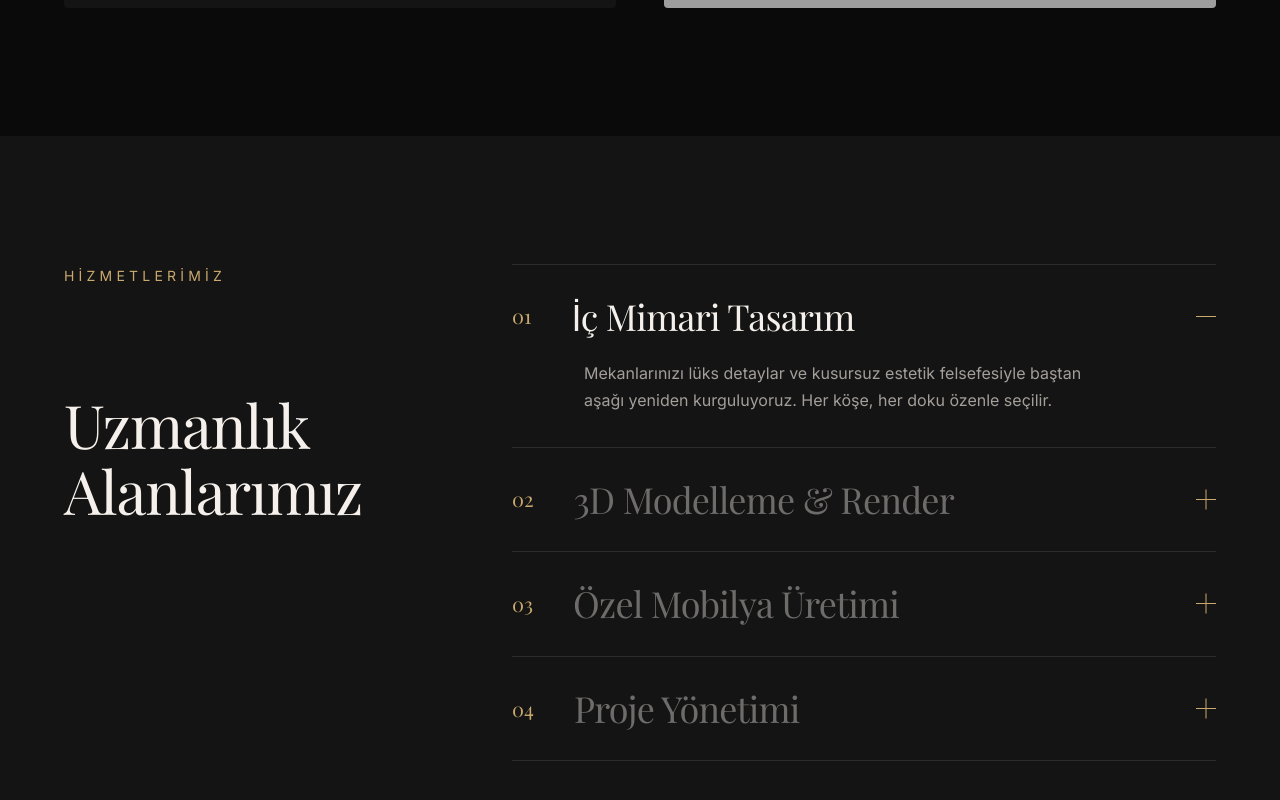
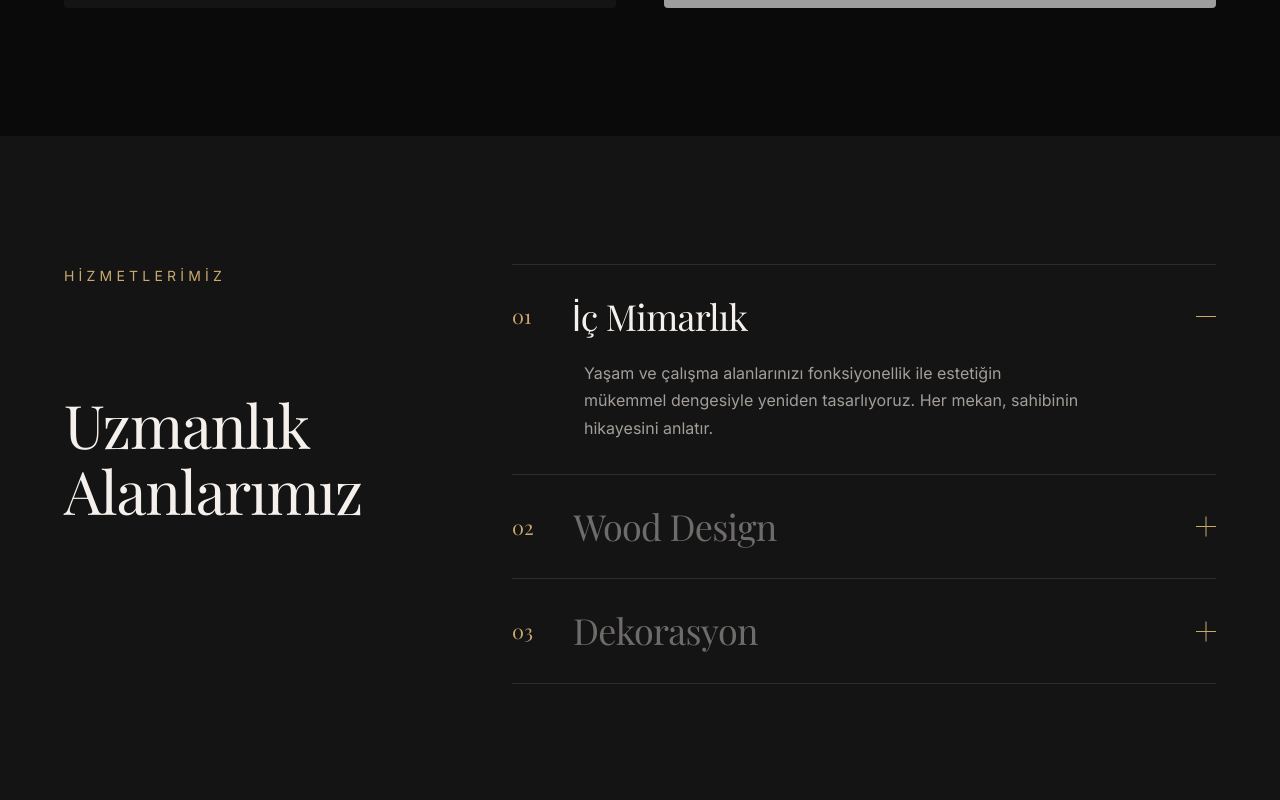
Before and after one commit to MuhammedTogmus/fez-dizayn, a Next.js app: page / in a window 1280 px wide. Shown: the part 2718-3518 px from the top of the page. Built offline with nearby package versions, Linux system fonts and the light colour scheme; grey boxes are pictures that could not be loaded; a web font is replaced by a local one.

Commit message:
feat: update content with real Fez Dizayn business data, services, and attribution

```diff
--- a/src/app/page.tsx
+++ b/src/app/page.tsx
@@ -14,7 +14,8 @@ export default function Home() {
       <Contact />
 
       <footer className="w-full bg-[#141414] py-16 text-center border-t border-white/5">
-        <p className="text-[#a39e99] text-sm tracking-widest">&copy; {new Date().getFullYear()} Fez Dizayn. Tüm hakları saklıdır.</p>
+        <p className="text-[#a39e99] text-sm tracking-widest mb-3">&copy; {new Date().getFullYear()} Fez Dizayn. Tüm hakları saklıdır.</p>
+        <p className="text-[#6b6560] text-xs tracking-wider">Design by Uğur Ozman</p>
       </footer>
     </main>
   );
--- a/src/components/Contact.tsx
+++ b/src/components/Contact.tsx
@@ -3,9 +3,9 @@
 import { motion } from 'framer-motion';
 
 const contactInfo = [
-  { label: 'Adres', value: 'Halkalı, Küçükçekmece\nİstanbul, Türkiye' },
-  { label: 'Telefon', value: '+90 (212) 555 0 123' },
-  { label: 'E-posta', value: 'info@fezdizayn.com' },
+  { label: 'Adres', value: 'Halkalı, İstanbul', href: '' },
+  { label: 'Telefon', value: '+90 531 931 78 51', href: 'tel:+905319317851' },
+  { label: 'Instagram', value: '@fezdizayn', href: 'https://www.instagram.com/fezdizayn' },
 ];
 
 export default function Contact() {
@@ -63,9 +63,20 @@ export default function Contact() {
                 <p className="text-[#c9a96e] text-xs tracking-[0.2em] uppercase mb-2">
                   {item.label}
                 </p>
-                <p className="text-[#f5f0eb] text-lg md:text-xl whitespace-pre-line leading-relaxed">
-                  {item.value}
-                </p>
+                {item.href ? (
+                  <a
+                    href={item.href}
+                    target={item.href.startsWith('http') ? '_blank' : undefined}
+                    rel={item.href.startsWith('http') ? 'noopener noreferrer' : undefined}
+                    className="text-[#f5f0eb] text-lg md:text-xl whitespace-pre-line leading-relaxed hover:text-[#c9a96e] transition-colors"
+                  >
+                    {item.value}
+                  </a>
+                ) : (
+                  <p className="text-[#f5f0eb] text-lg md:text-xl whitespace-pre-line leading-relaxed">
+                    {item.value}
+                  </p>
+                )}
               </motion.div>
             ))}
           </div>
@@ -130,10 +141,9 @@ export default function Contact() {
               </label>
               <select className="bg-transparent border-b border-white/10 focus:border-[#c9a96e] text-[#f5f0eb] py-3 outline-none transition-colors appearance-none cursor-pointer">
                 <option value="" className="bg-[#141414]">Seçiniz</option>
-                <option value="ic-mimari" className="bg-[#141414]">İç Mimari Tasarım</option>
-                <option value="3d-render" className="bg-[#141414]">3D Modelleme & Render</option>
-                <option value="mobilya" className="bg-[#141414]">Özel Mobilya Üretimi</option>
-                <option value="proje-yonetimi" className="bg-[#141414]">Proje Yönetimi</option>
+                <option value="ic-mimarlik" className="bg-[#141414]">İç Mimarlık</option>
+                <option value="wood-design" className="bg-[#141414]">Wood Design</option>
+                <option value="dekorasyon" className="bg-[#141414]">Dekorasyon</option>
               </select>
             </div>
 
--- a/src/components/Projects.tsx
+++ b/src/components/Projects.tsx
@@ -4,10 +4,10 @@ import { motion } from 'framer-motion';
 import Image from 'next/image';
 
 const projects = [
-  { id: 1, title: 'Modern Villa, Beykoz', img: 'https://images.unsplash.com/photo-1600210492486-724fe5c67fb0?auto=format&fit=crop&q=80&w=1000' },
-  { id: 2, title: 'Luxury Penthouse, Şişli', img: 'https://images.unsplash.com/photo-1600607687920-4e2a09cf159d?auto=format&fit=crop&q=80&w=1000' },
-  { id: 3, title: 'Bohem Konsept, Kadıköy', img: 'https://images.unsplash.com/photo-1598928506311-c55ded91a20c?auto=format&fit=crop&q=80&w=1000' },
-  { id: 4, title: 'Minimalist Ofis, Levent', img: 'https://images.unsplash.com/photo-1600585154340-be6161a56a0c?auto=format&fit=crop&q=80&w=1000' },
+  { id: 1, title: 'Özel Ahşap Mutfak Tasarımı', img: 'https://images.unsplash.com/photo-1556909114-f6e7ad7d3136?auto=format&fit=crop&q=80&w=1000' },
+  { id: 2, title: 'Modern İç Mimari Konsept', img: 'https://images.unsplash.com/photo-1600607687939-ce8a6c25118c?auto=format&fit=crop&q=80&w=1000' },
+  { id: 3, title: 'Ahşap Duvar Paneli & Dekorasyon', img: 'https://images.unsplash.com/photo-1560448204-e02f11c3d0e2?auto=format&fit=crop&q=80&w=1000' },
+  { id: 4, title: 'Lüks Salon Dekorasyonu', img: 'https://images.unsplash.com/photo-1618221195710-dd6b41faaea6?auto=format&fit=crop&q=80&w=1000' },
 ];
 
 export default function Projects() {
--- a/src/components/Services.tsx
+++ b/src/components/Services.tsx
@@ -6,23 +6,18 @@ import { motion, AnimatePresence } from 'framer-motion';
 const services = [
   {
     id: '01',
-    title: 'İç Mimari Tasarım',
-    desc: 'Mekanlarınızı lüks detaylar ve kusursuz estetik felsefesiyle baştan aşağı yeniden kurguluyoruz. Her köşe, her doku özenle seçilir.',
+    title: 'İç Mimarlık',
+    desc: 'Yaşam ve çalışma alanlarınızı fonksiyonellik ile estetiğin mükemmel dengesiyle yeniden tasarlıyoruz. Her mekan, sahibinin hikayesini anlatır.',
   },
   {
     id: '02',
-    title: '3D Modelleme & Render',
-    desc: 'Projenizin bitmiş halini henüz başlamadan fotorealistik kalitede deneyimleyin. Kararlarınızı görsellerle destekleyin.',
+    title: 'Wood Design',
+    desc: 'Doğal ahşabın sıcaklığını modern tasarım anlayışıyla birleştiriyoruz. Özel ölçü mobilya, duvar panelleri ve ahşap detay çözümleri üretiyoruz.',
   },
   {
     id: '03',
-    title: 'Özel Mobilya Üretimi',
-    desc: 'Sadece sizin mekanınıza özel tasarlanmış, birinci sınıf materyallerle üretilen el işçiliği mobilyalar.',
-  },
-  {
-    id: '04',
-    title: 'Proje Yönetimi',
-    desc: 'Tasarım aşamasından anahtar teslimine kadar tüm süreci titizlikle, zamanında ve bütçeye uygun şekilde yönetiyoruz.',
+    title: 'Dekorasyon',
+    desc: 'Mekanlarınıza karakter ve ruh kazandıran dekorasyon çözümleri sunuyoruz. Renk paletinden aksesuar seçimine kadar her detay titizlikle planlanır.',
   },
 ];
 
```
